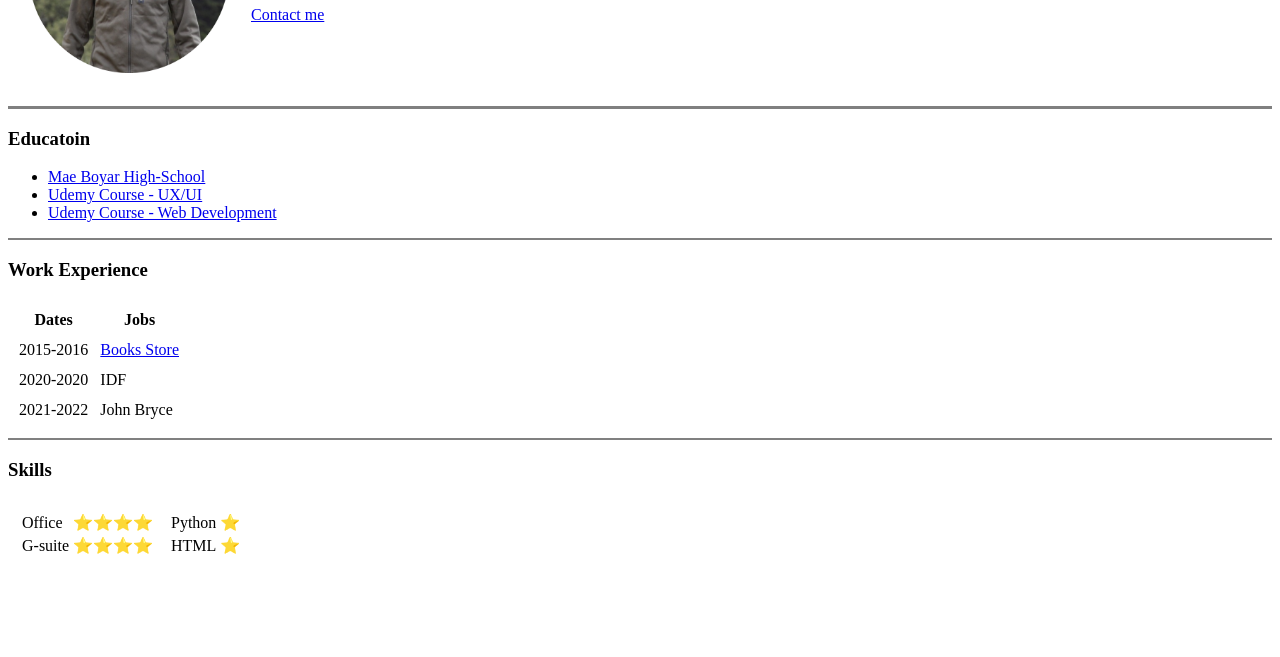
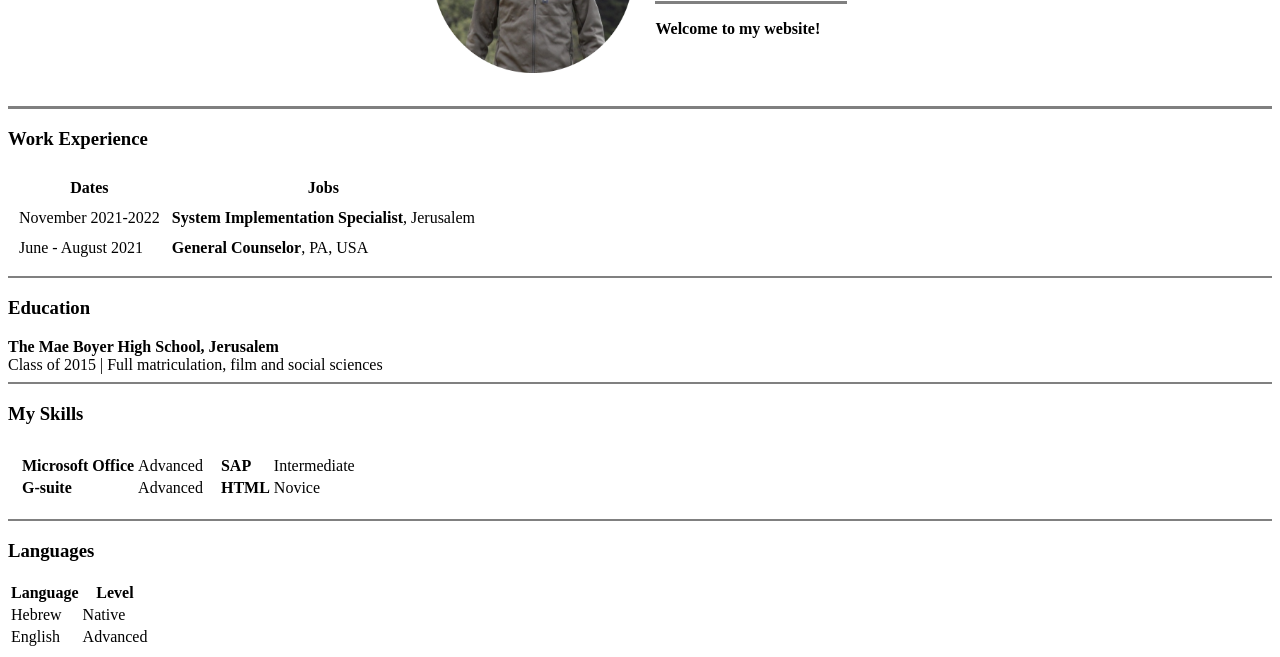
Before and after one commit to SagiMaimoni/CV, a plain HTML site: page index.html in a window 1280 px wide. Shown: the part 156-813 px from the top of the page. Drawn offline with Linux system fonts and the light colour scheme.

Commit message:
Update index.html

```diff
--- a/index.html
+++ b/index.html
@@ -3,7 +3,8 @@
 
 <head>
   <meta charset="utf-8">
-  <title>Sagi's Personal Site</title>
+  <center>
+  <title>Sagi Maimoni</title>
 </head>
 
 <body>
@@ -13,66 +14,82 @@
       <td>
         <h1><a href="https://www.linkedin.com/in/sagi-maimoni-579913202/">Sagi Maimoni</a></h1>
         <a href="Contact me.html">Contact me</a>
-
+        <hr size="3" noshade>
+        <p><strong>Welcome to my website!</strong><br>
       </td>
     </tr>
   </table>
+</center>
   <hr size="3" noshade>
-  <h3>Educatoin</h3>
-  <ul>
-    <li><a href="https://boyar.kidum-edu.org.il/">Mae Boyar High-School</a></li>
-    <li><a href="https://www.udemy.com/share/103F1p3@SJ7Mwc6RQT6tMMugzGu1k7O4AydwL_0V3oHa7a1Q4KStDpsuUUFFxeTg0biS5MZyKw==/">Udemy Course - UX/UI</a></li>
-    <li><a href="https://www.udemy.com/share/101qYw3@-8XHkoDJMcOFBhtoUXFMkAmdQ4PyqCgrkJn087BWDTpSENuQHkpqUfHVUnhblY2lCw==/">Udemy Course - Web Development</a></li>
-  </ul>
-  <hr style="5" noshade>
+
+<!--Work Experience-->
   <h3>Work Experience</h3>
   <table cellspacing="10">
     <th>Dates</th>
     <th>Jobs</th>
     <tr>
-      <td>2015-2016</td>
-      <td><a href="https://www.steimatzky.co.il/">Books Store</a></td>
+      <td>November 2021-2022</td>
+      <td><b>System Implementation Specialist</b>, Jerusalem</td>
     </tr>
     <tr>
-      <td>2020-2020</td>
-      <td>IDF</td>
-    </tr>
-    <tr>
-      <td>2021-2022</td>
-      <td>John Bryce</td>
+      <td>June - August 2021</td>
+      <td> <strong>General Counselor</strong>, PA, USA</td>
     </tr>
   </table>
+<!--Education-->
   <hr style="5" noshade>
-  <h3>Skills</h3>
+  <h3>Education</h3>
+    <strong>The Mae Boyer High School, Jerusalem</strong><br>
+    Class of 2015 | Full matriculation, film and social sciences
+  <hr style="5" noshade>
+
+  <!--Skills-->
+  <h3>My Skills</h3>
   <table cellspacing="10">
     <tr>
       <td>
         <table>
           <tr>
-            <td>Office</td>
-            <td>⭐⭐⭐⭐</td>
+            <td><strong>Microsoft Office</strong></td>
+            <td>Advanced</td>
           </tr>
           <tr>
-            <td>G-suite</td>
-            <td>⭐⭐⭐⭐</td>
+            <td><strong>G-suite</strong></td>
+            <td>Advanced</td>
           </tr>
         </table>
       </td>
       <td>
         <table>
           <tr>
-            <td>Python</td>
-            <td>⭐</td>
+            <td><strong>SAP</strong></td>
+            <td>Intermediate</td>
           </tr>
           <tr>
-            <td>HTML</td>
-            <td>⭐</td>
+            <td><strong>HTML</strong></td>
+            <td>Novice</td>
           </tr>
         </table>
       </td>
     </tr>
   </table>
 
+  <!--Languages-->
+  <hr style="5" noshade>
+  <h3>Languages</h3>
+  <table>
+    <th>Language</th>
+    <th>Level</th>
+    <tr>
+      <td>Hebrew</td>
+      <td>Native</td>
+      <tr>
+        <td>English</td>
+        <td>Advanced</td>
+      </tr>
+    </tr>
+  </table>
+
 </body>
 
 </html>
```
